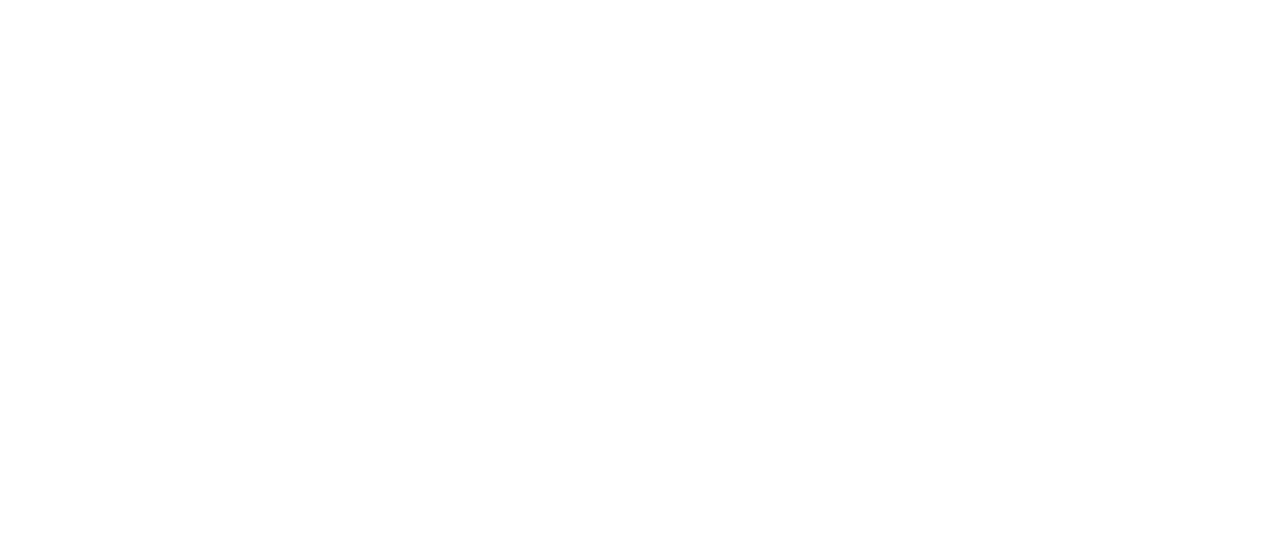
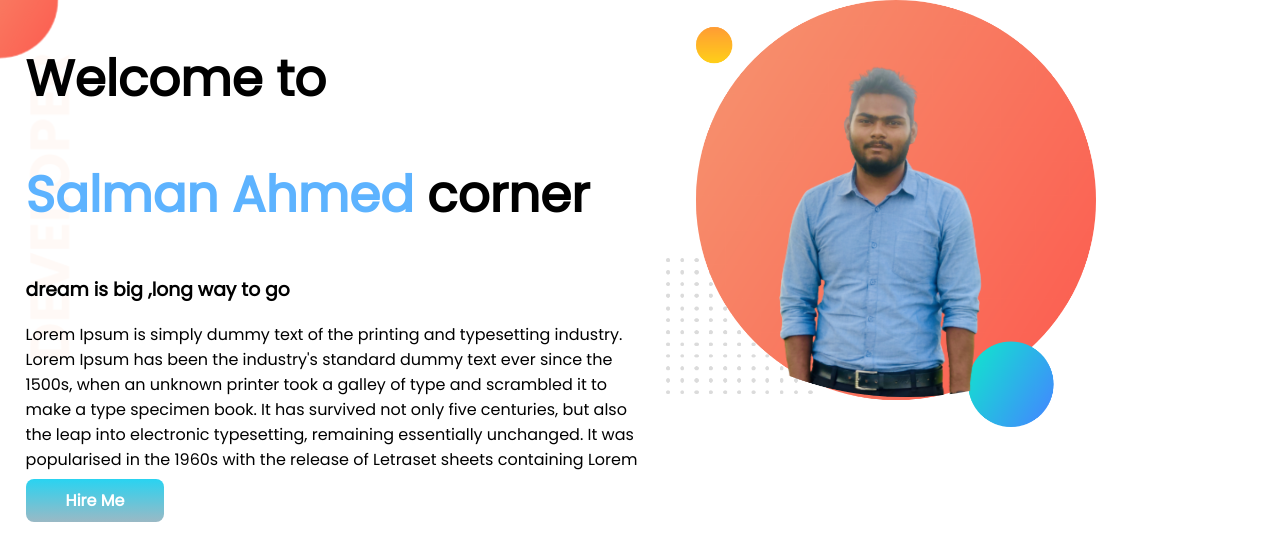
Before and after one commit to salman4628/developer-portfolio, a plain HTML site: page index.html in a window 1280 px wide. Drawn offline with Linux system fonts and the light colour scheme.

Commit message:
myfirstwebsite

```diff
--- a/index.html
+++ b/index.html
@@ -1,13 +1,35 @@
 <!DOCTYPE html>
 <html lang="en">
+
 <head>
     <meta charset="UTF-8">
     <meta http-equiv="X-UA-Compatible" content="IE=edge">
     <meta name="viewport" content="width=device-width, initial-scale=1.0">
     <title>Salman Ahmed portfolio</title>
+    <link rel="preconnect" href="https://fonts.googleapis.com">
+    <link rel="preconnect" href="https://fonts.gstatic.com" crossorigin>
+    <link href="https://fonts.googleapis.com/css2?family=Poppins&display=swap" rel="stylesheet">
     <link rel="stylesheet" href="style.css">
 </head>
+
 <body>
+    <section class="firstsection">
+        <div class="half-width">
+            <h1>Welcome to</h1>
+            <h1><span class="myname">Salman Ahmed</span> corner</h1>
+            <h3>dream is big ,long way to go</h3>
+            <p>Lorem Ipsum is simply dummy text of the printing and typesetting industry. Lorem Ipsum has been the
+                industry's standard dummy text ever since the 1500s, when an unknown printer took a galley of type and
+                scrambled it to make a type specimen book. It has survived not only five centuries, but also the leap
+                into electronic typesetting, remaining essentially unchanged. It was popularised in the 1960s with the
+                release of Letraset sheets containing Lorem</p>
+            <a class="link-button" href="https://www.linkedin.com/in/salman-ahmed-khan-b13391227/" target="-blank">Hire
+                Me</a>
+        </div>
+        <div class="half-width">
+            <img src="image/my-bg.png" alt="this is an image about me" />
+        </div>
+    </section>
+</body>
 
-</body>
 </html>
--- a/style.css
+++ b/style.css
@@ -0,0 +1,37 @@
+
+body{
+    font-family: 'Poppins', sans-serif;
+    margin: 0;
+    }
+h1{
+   font-size: 50px;
+}
+.myname{
+    color: rgb(93, 179, 255);
+}
+section{
+    display: flex;
+}
+.firstsection{
+    background-image: url(image/top-banner.png);
+    background-repeat: no-repeat;
+}
+.half-width{
+    width: 50%;
+    padding-left: 2%;
+}
+.half-width img{
+    width: 70%;
+}
+.link-button{
+    text-decoration: none;
+    background-image: linear-gradient(rgb(41, 211, 241),rgb(154, 185, 197));
+    color: white;
+    font-weight: 700;
+    padding: 10px 40px;
+    border-radius: 8px;
+    transition: all 1s ease;
+}
+.link-button:hover{
+    background-color: rgb(20, 191, 243);
+}
```
Also changed, not shown: image/dream-bg.png (added), image/exp-bg.png (added), image/jhankar.png (added), image/jhankar2.png (added), image/my-bg.png (added), image/my-bg2.png (added), image/top-banner.png (added).
